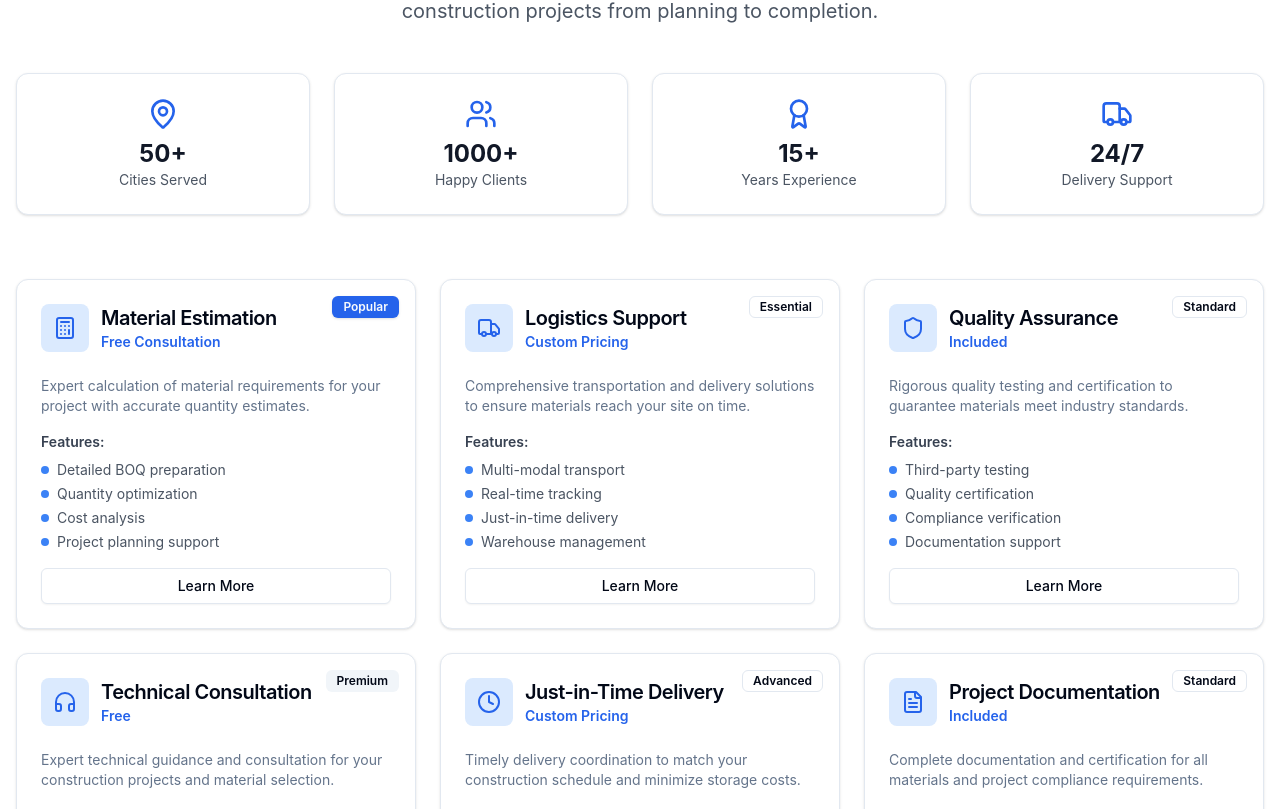
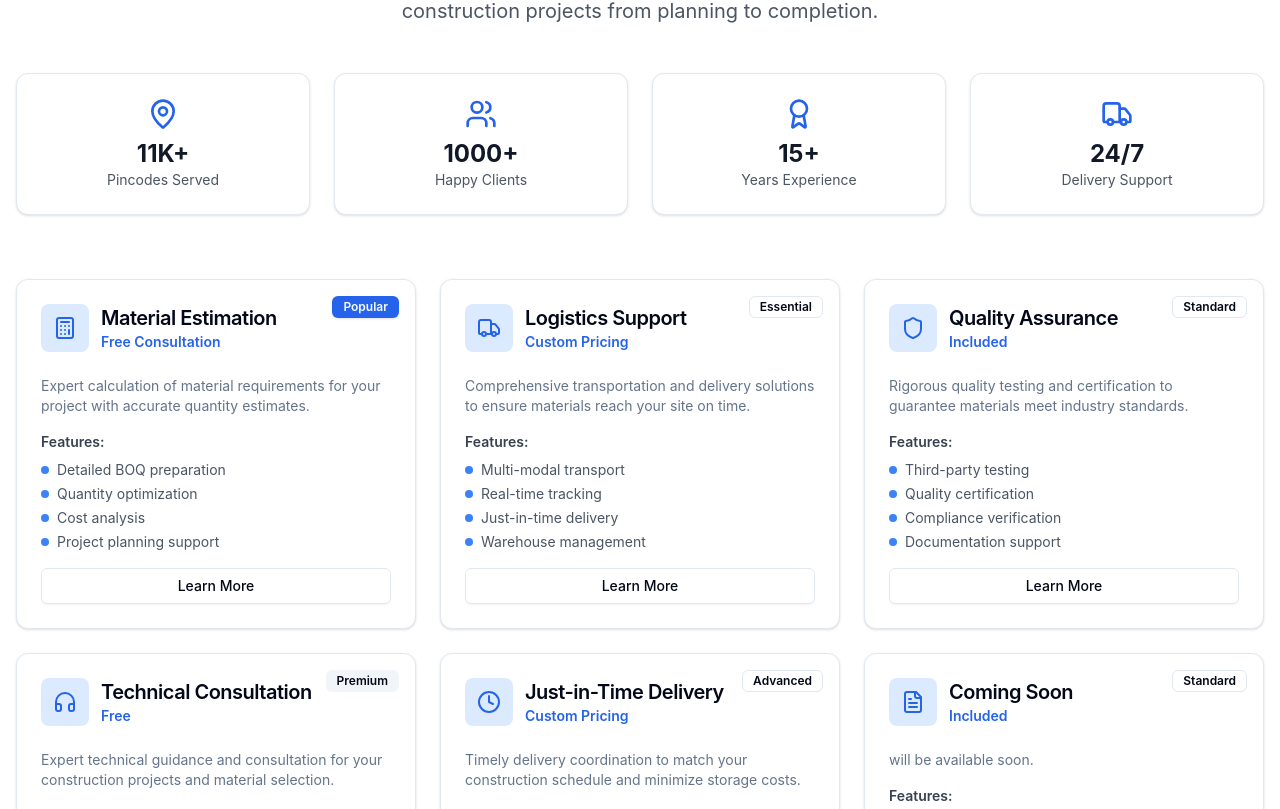
Before and after one commit to kodesparks/infraxpert-website-v1, a React (Vite) app: page /services in a window 1280 px wide. Shown: the part 191-1000 px from the top of the page. Built offline with nearby package versions, Linux system fonts and the light colour scheme.

Commit message:
[chages]

```diff
--- a/src/pages/ContactPage.jsx
+++ b/src/pages/ContactPage.jsx
@@ -142,7 +142,7 @@ const ContactPage = () => {
             </CardContent>
           </Card>
 
-          <Card>
+          {/* <Card>
             <CardHeader>
               <CardTitle>Office Locations</CardTitle>
               <CardDescription>
@@ -165,7 +165,7 @@ const ContactPage = () => {
                 </div>
               </div>
             </CardContent>
-          </Card>
+          </Card> */}
         </div>
       </div>
     </div>
--- a/src/pages/HomePage.jsx
+++ b/src/pages/HomePage.jsx
@@ -40,7 +40,7 @@ const HomePage = () => {
         <div className="container mx-auto px-6 w-full">
           <div className="max-w-4xl text-white">
             <h1 className="text-5xl md:text-7xl font-bold mb-6 leading-tight">
-              Premium <span className="text-[#fbbf24]">Construction Materials</span> for Every Project
+            <span className="text-[#fbbf24]">Construction Materials</span> for Every Project
             </h1>
             <p className="text-xl md:text-2xl mb-8 leading-relaxed max-w-2xl">
               Your trusted partner for cement, steel, and concrete mix supplies. Quality materials, competitive prices, and reliable delivery for construction projects of all sizes.
@@ -71,7 +71,7 @@ const HomePage = () => {
                 <div className="flex items-center justify-center w-12 h-12 mx-auto mb-3">
                   <Shield className="text-3xl text-[#fbbf24]" />
                 </div>
-                <h3 className="text-lg font-semibold mb-2">Premium Quality</h3>
+                <h3 className="text-lg font-semibold mb-2">Quality</h3>
                 <p className="text-sm opacity-90">Top-grade materials that meet industry standards</p>
               </div>
               <div className="bg-white/10 backdrop-blur-sm rounded-lg p-6 text-center">
@@ -108,8 +108,8 @@ const HomePage = () => {
               <div className="flex items-center justify-center w-16 h-16 mx-auto mb-4 bg-white/20 rounded-full">
                 <MapPin className="text-2xl text-white" />
               </div>
-              <div className="text-4xl md:text-5xl font-bold mb-2">50+</div>
-              <div className="text-lg opacity-90">Cities Served</div>
+              <div className="text-4xl md:text-5xl font-bold mb-2">11K+</div>
+              <div className="text-lg opacity-90">Pincodes Served</div>
             </div>
             <div className="text-center text-white">
               <div className="flex items-center justify-center w-16 h-16 mx-auto mb-4 bg-white/20 rounded-full">
@@ -137,7 +137,7 @@ const HomePage = () => {
               </div>
               <div className="p-8">
                 <h3 className="text-2xl font-bold text-gray-800 mb-4">Cement</h3>
-                <p className="text-gray-600 mb-6 leading-relaxed">Premium quality cement from top brands. OPC, PPC, and specialty cement varieties for all construction needs.</p>
+                <p className="text-gray-600 mb-6 leading-relaxed">Quality cement from top brands. OPC, PPC, and specialty cement varieties for all construction needs.</p>
                 <div className="space-y-2 mb-6">
                   <div className="flex items-center text-sm text-gray-700">
                     <div className="flex items-center justify-center w-4 h-4 mr-3">
@@ -289,8 +289,8 @@ const HomePage = () => {
               <div className="flex items-center justify-center w-16 h-16 bg-blue-100 rounded-full mb-6 group-hover:bg-blue-200 transition-colors">
                 <FileText className="text-2xl text-blue-700" />
               </div>
-              <h3 className="text-xl font-bold text-gray-800 mb-4">Project Documentation</h3>
-              <p className="text-gray-600 leading-relaxed">Complete documentation including test certificates, invoices, and compliance reports.</p>
+              <h3 className="text-xl font-bold text-gray-800 mb-4">Coming Soon</h3>
+              <p className="text-gray-600 leading-relaxed">will be available soon.</p>
             </div>
           </div>
         </div>
@@ -315,8 +315,8 @@ const HomePage = () => {
               <div className="flex items-center justify-center w-16 h-16 bg-white/20 rounded-full mb-6">
                 <Globe className="text-2xl text-yellow-400" />
               </div>
-              <h3 className="text-xl font-bold text-white mb-4">Pan-India Network</h3>
-              <p className="text-blue-100 leading-relaxed">Extensive distribution network covering 50+ cities across India for seamless supply chain.</p>
+              <h3 className="text-xl font-bold text-white mb-4">Across Telengana and Andhra Pradesh</h3>
+              <p className="text-blue-100 leading-relaxed">Extensive distribution network covering 11k+ pincodes across India for seamless supply chain.</p>
             </div>
             <div className="bg-white/10 backdrop-blur-sm rounded-xl p-8 hover:bg-white/20 transition-all duration-300 border border-white/20">
               <div className="flex items-center justify-center w-16 h-16 bg-white/20 rounded-full mb-6">
@@ -366,16 +366,16 @@ const HomePage = () => {
               </div>
               <div className="grid grid-cols-2 gap-6 mt-12">
                 <div className="text-center">
-                  <div className="text-3xl font-bold text-blue-700 mb-2">2008</div>
-                  <div className="text-sm text-gray-600 font-medium">Company Founded</div>
+                  <div className="text-3xl font-bold text-blue-700 mb-2">Coming Soon</div>
+                  <div className="text-sm text-gray-600 font-medium">Vendor Comming Soon</div>
                 </div>
                 <div className="text-center">
                   <div className="text-3xl font-bold text-blue-700 mb-2">15+</div>
                   <div className="text-sm text-gray-600 font-medium">Years Experience</div>
                 </div>
                 <div className="text-center">
-                  <div className="text-3xl font-bold text-blue-700 mb-2">₹500Cr+</div>
-                  <div className="text-sm text-gray-600 font-medium">Annual Turnover</div>
+                  <div className="text-3xl font-bold text-blue-700 mb-2">Coming Soon</div>
+                  <div className="text-sm text-gray-600 font-medium">Annual Turnover Coming Soon</div>
                 </div>
                 <div className="text-center">
                   <div className="text-3xl font-bold text-blue-700 mb-2">50+</div>
--- a/src/pages/ServicesPage.jsx
+++ b/src/pages/ServicesPage.jsx
@@ -53,8 +53,8 @@ const ServicesPage = () => {
     },
     {
       id: 6,
-      title: "Project Documentation",
-      description: "Complete documentation and certification for all materials and project compliance requirements.",
+      title: "Coming Soon",
+      description: "will be available soon.",
       icon: FileText,
       features: ["Compliance documents", "Quality certificates", "Project records", "Audit support"],
       price: "Included",
@@ -63,7 +63,7 @@ const ServicesPage = () => {
   ]
 
   const stats = [
-    { icon: MapPin, value: "50+", label: "Cities Served" },
+    { icon: MapPin, value: "11K+", label: "Pincodes Served" },
     { icon: Users, value: "1000+", label: "Happy Clients" },
     { icon: Award, value: "15+", label: "Years Experience" },
     { icon: Truck, value: "24/7", label: "Delivery Support" }
@@ -138,7 +138,7 @@ const ServicesPage = () => {
       </div>
 
       {/* CTA Section */}
-      <div className="text-center">
+      {/* <div className="text-center">
         <Card className="max-w-4xl mx-auto">
           <CardHeader>
             <CardTitle className="text-3xl">Ready to Get Started?</CardTitle>
@@ -160,7 +160,7 @@ const ServicesPage = () => {
             </div>
           </CardContent>
         </Card>
-      </div>
+      </div> */}
     </div>
   )
 }
```
